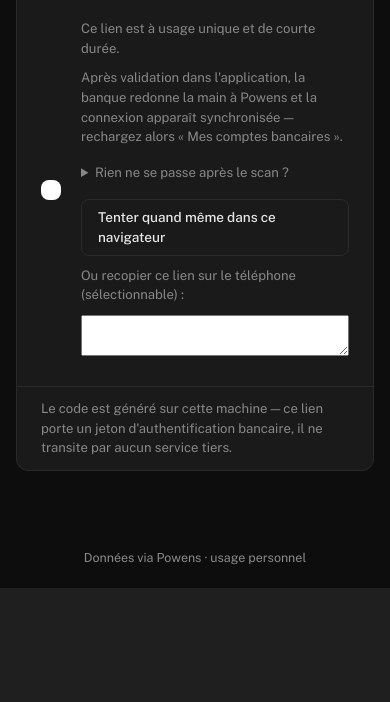
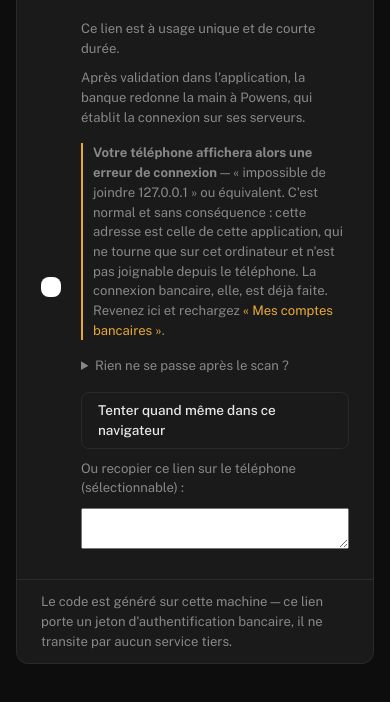
Before and after one commit to bartolije/pypowens, a FastAPI app: template app/templates/webauth.html in a window 390 px wide. Shown: the part 330-1032 px from the top of the page. Before the commit the page ends 918 px from the top, so only its background shows below. Run offline with FastAPI, Linux system fonts and the light colour scheme; the template is opened without the code that fills it, so the values that code supplies are empty; parts of the project's set-up code (start-up, migrations or seed data) failed here and were passed over.

Commit message:
docs(ui): annoncer l'erreur 127.0.0.1 attendue sur le téléphone
Fin du parcours webauth mobile : après validation dans l'application
bancaire, Powens renvoie le navigateur vers le redirect_uri de cette app,
soit http://127.0.0.1:8000/callback. Sur un téléphone, cette adresse désigne
le téléphone lui-même : erreur de connexion garantie, alors que la connexion
bancaire vient précisément d'aboutir côté Powens.

L'erreur est donc annoncée AVANT, avec ce qu'il faut faire ensuite (revenir
sur l'ordinateur et recharger « Mes comptes bancaires »). Rien à corriger
techniquement : exposer l'app sur le réseau pour rendre le callback joignable
reviendrait à publier tous les soldes sans authentification.

Co-Authored-By: Claude Fable 5 <noreply@anthropic.com>

```diff
--- a/app/templates/webauth.html
+++ b/app/templates/webauth.html
@@ -32,8 +32,15 @@
         </p>
         <p class="text-secondary small mb-3">
           Après validation dans l'application, la banque redonne la main à
-          Powens et la connexion apparaît synchronisée — rechargez alors
-          « Mes comptes bancaires ».
+          Powens, qui établit la connexion sur ses serveurs.
+        </p>
+        <p class="text-secondary small mb-3" style="border-left: 2px solid var(--accent); padding-left: 10px;">
+          <strong>Votre téléphone affichera alors une erreur de connexion</strong>
+          — « impossible de joindre 127.0.0.1 » ou équivalent. C'est normal et
+          sans conséquence&nbsp;: cette adresse est celle de cette application,
+          qui ne tourne que sur cet ordinateur et n'est pas joignable depuis le
+          téléphone. La connexion bancaire, elle, est déjà faite. Revenez ici et
+          rechargez <a href="/connexions">« Mes comptes bancaires »</a>.
         </p>
         <details class="mb-3">
           <summary class="text-secondary small" style="cursor: pointer;">
```
Also changed, not shown: tests/test_webauth.py (+24 -0 lines).
